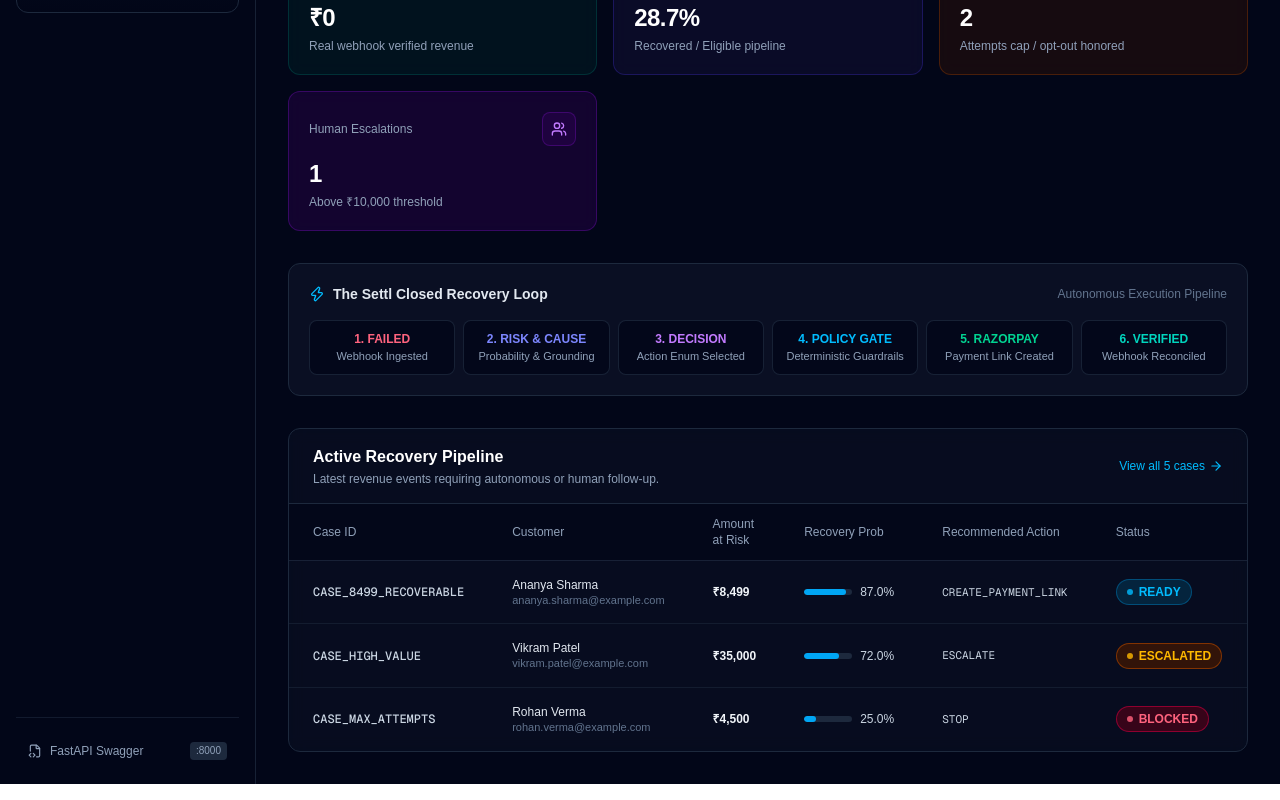
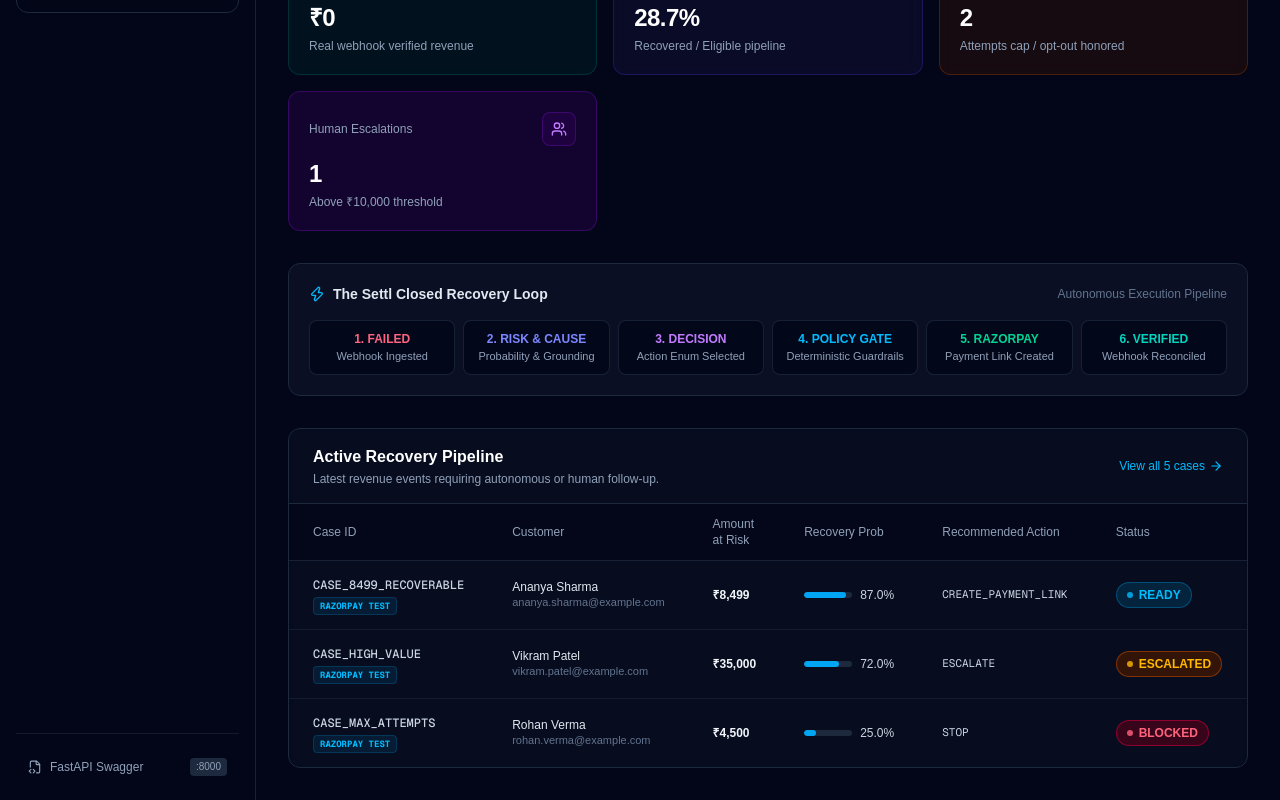
Before and after one commit to SaishNehe05/Settl, a Next.js app in the folder apps/web/: page / in a window 1280 px wide. Shown: the part 405-1205 px from the top of the page. Built offline with nearby package versions, Linux system fonts and the light colour scheme; no server answers.

Commit message:
Add source badges to cases list tables

```diff
--- a/apps/web/app/cases/page.tsx
+++ b/apps/web/app/cases/page.tsx
@@ -84,6 +84,11 @@ export default async function CasesPage({ searchParams }: CasesPageProps) {
                       <Link href={`/cases/${c.id}`} className="hover:text-sky-400 hover:underline">
                         {c.id}
                       </Link>
+                      <div className="mt-1">
+                        <span className={`rounded px-1.5 py-0.5 text-[9px] font-mono font-bold border ${c.source === 'simulation' ? 'bg-purple-500/10 text-purple-400 border-purple-500/20' : 'bg-sky-500/10 text-sky-400 border-sky-500/20'}`}>
+                          {c.source === 'simulation' ? 'SIMULATION' : 'RAZORPAY TEST'}
+                        </span>
+                      </div>
                     </td>
                     <td className="px-6 py-4">
                       <div className="font-medium text-slate-200">{c.customer_name || "Demo Customer"}</div>
--- a/apps/web/app/page.tsx
+++ b/apps/web/app/page.tsx
@@ -211,6 +211,11 @@ export default async function DashboardPage() {
                     <Link href={`/cases/${c.id}`} className="hover:text-sky-400 hover:underline">
                       {c.id}
                     </Link>
+                    <div className="mt-1">
+                      <span className={`rounded px-1.5 py-0.5 text-[9px] font-mono font-bold border ${c.source === 'simulation' ? 'bg-purple-500/10 text-purple-400 border-purple-500/20' : 'bg-sky-500/10 text-sky-400 border-sky-500/20'}`}>
+                        {c.source === 'simulation' ? 'SIMULATION' : 'RAZORPAY TEST'}
+                      </span>
+                    </div>
                   </td>
                   <td className="px-6 py-4">
                     <div className="font-medium text-slate-200">{c.customer_name || "Unknown"}</div>
```
